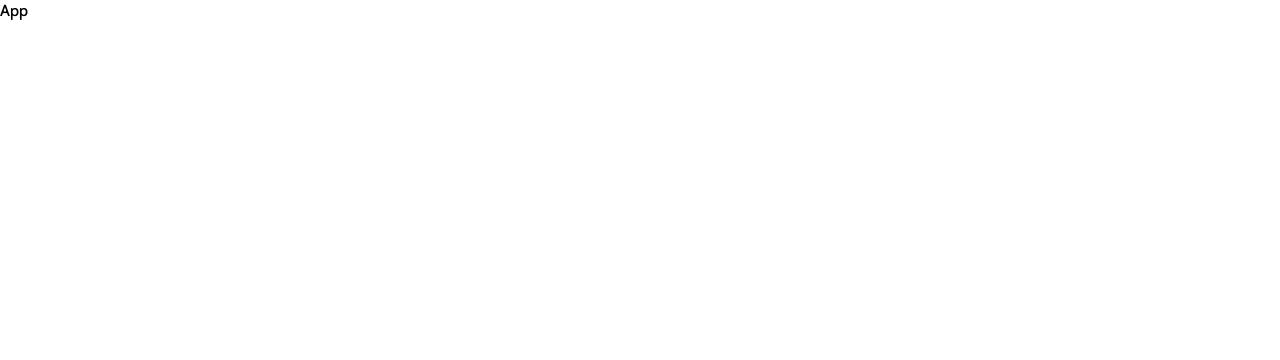
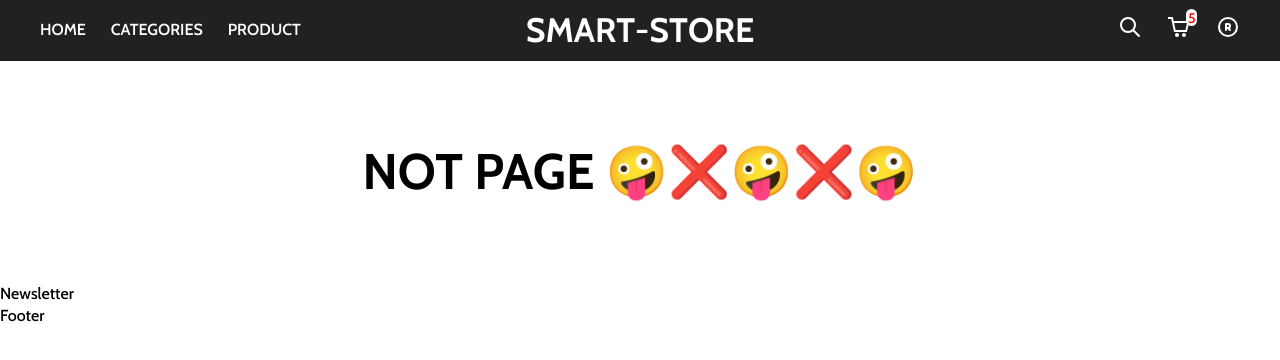
Before and after one commit to tuanpa2k2/Smart-store, a React (Create React App) app in the folder smart-ui/: page /1 in a window 1280 px wide. Shown: the top 360 px of the page. Built offline with nearby package versions, Linux system fonts and the light colour scheme.

Commit message:
Css Header section

```diff
--- a/smart-ui/src/App.js
+++ b/smart-ui/src/App.js
@@ -1,5 +1,30 @@
+import { BrowserRouter, Route, Routes } from 'react-router-dom';
+
+import Header from './components/Header/Header';
+import Footer from './components/Footer/Footer';
+import Home from './components/Home/Home';
+import Category from './components/Category/Category';
+import Error from './components/Error/Error';
+import SingleProduct from './components/SingleProduct/SingleProduct';
+import Newsletter from './components/Footer/Newsletter/Newsletter';
+import AppContext from './utils/context';
+
 function App() {
-    return <div>App</div>;
+    return (
+        <BrowserRouter>
+            <AppContext>
+                <Header />
+                <Routes>
+                    <Route exact path="/" element={<Home />} />
+                    <Route path="/category" element={<Category />} />
+                    <Route path="/product" element={<SingleProduct />} />
+                    <Route path="/:somestring" element={<Error />} />
+                </Routes>
+                <Newsletter />
+                <Footer />
+            </AppContext>
+        </BrowserRouter>
+    );
 }
 
 export default App;
--- a/smart-ui/src/components/Category/Category.jsx
+++ b/smart-ui/src/components/Category/Category.jsx
@@ -1,4 +1,4 @@
-import "./Category.scss";
+import './Category.scss';
 const Category = () => {
     return <div>Category</div>;
 };
--- a/smart-ui/src/components/Category/Category.scss
+++ b/smart-ui/src/components/Category/Category.scss
@@ -1 +1 @@
-@import "../../css-config/mixins.scss";
+@import '../../css-config/mixins.scss';
--- /dev/null
+++ b/smart-ui/src/components/Error/Error.jsx
@@ -0,0 +1,11 @@
+import "./Error.scss"
+
+function Error() {
+    return (
+        <div className="container">
+            <h1>Not page 🤪❌🤪❌🤪</h1>
+        </div>
+     );
+}
+
+export default Error;
--- /dev/null
+++ b/smart-ui/src/components/Error/Error.scss
@@ -0,0 +1,13 @@
+@import "../../css-config/mixins.scss";
+
+.container {
+    display: flex;
+    justify-content: center;
+    align-items: center;
+    margin: 100px 0;
+
+    h1 {
+        text-transform: uppercase;
+        font-size: 50px;
+    }
+}
--- a/smart-ui/src/components/Header/Header.jsx
+++ b/smart-ui/src/components/Header/Header.jsx
@@ -1,6 +1,71 @@
-import "./Header.scss";
+import { useEffect, useState } from 'react';
+import { Link } from 'react-router-dom';
+
+import { TbSearch, TbRegistered } from 'react-icons/tb';
+import { CgShoppingCart } from 'react-icons/cg';
+
+import './Header.scss';
 const Header = () => {
-    return <div>Header</div>;
+    const [scrolled, setScrolled] = useState(false);
+
+    const handleScroll = () => {
+        const offset = window.scrollY;
+        if (offset > 100) {
+            setScrolled(true);
+        } else setScrolled(false);
+    };
+
+    useEffect(() => {
+        window.addEventListener('scroll', handleScroll);
+    }, []);
+
+    return (
+        <>
+            <header className={`main-header ${scrolled ? 'sticky-header' : ''}`}>
+                {/* scroll quá 200 thì add thêm class "sticky-header" ngược lại thì ko */}
+                <div className="header-contend">
+                    <ul className="left">
+                        <li>
+                            <Link to="/" style={{ color: 'white' }}>
+                                Home
+                            </Link>
+                        </li>
+                        <li>
+                            <Link to="/category" style={{ color: 'white' }}>
+                                Categories
+                            </Link>
+                        </li>
+                        <li>
+                            <Link to="/product" style={{ color: 'white' }}>
+                                Product
+                            </Link>
+                        </li>
+                    </ul>
+                    <div className="center">
+                        <p>S</p>
+                        <p>M</p>
+                        <p>A</p>
+                        <p>R</p>
+                        <p>T</p>
+                        <p>-</p>
+                        <p>S</p>
+                        <p>T</p>
+                        <p>O</p>
+                        <p>R</p>
+                        <p>E</p>
+                    </div>
+                    <div className="right">
+                        <TbSearch />
+                        <span className="cart-icon">
+                            <CgShoppingCart />
+                            <span>5</span>
+                        </span>
+                        <TbRegistered />
+                    </div>
+                </div>
+            </header>
+        </>
+    );
 };
 
 export default Header;
--- a/smart-ui/src/components/Header/Header.scss
+++ b/smart-ui/src/components/Header/Header.scss
@@ -1 +1,140 @@
-@import "../../css-config/mixins.scss";
+@import '../../css-config/mixins.scss';
+
+.main-header {
+    width: 100%;
+    padding: 0 20px;
+    background-color: #212121;
+    color: white;
+    border-bottom: 1px solid rgba(0, 0, 0, 0.1);
+    z-index: 99;
+
+    @include md {
+        // Giao diện mobile khi thu phóng
+        padding: 0 40px;
+    }
+
+    .header-contend {
+        display: flex;
+        justify-content: space-between;
+        align-items: center;
+        height: 60px;
+        max-width: 1200px;
+        margin: 0 auto;
+
+        .left {
+            list-style: none;
+            display: flex;
+            gap: 25px;
+
+            @include md {
+                // Giao diện mobile khi thu phóng
+                display: flex;
+            }
+
+            li :link {
+                text-decoration: none;
+                font-size: 16px;
+                font-weight: 600;
+                text-transform: uppercase;
+                cursor: pointer;
+
+                &:hover {
+                    // border-bottom: 1px solid white;
+                    background: -webkit-linear-gradient(120deg, hsl(19, 90%, 52%), hsl(56, 100%, 50%));
+                    -webkit-background-clip: text;
+                    -webkit-text-fill-color: transparent;
+                }
+            }
+        }
+
+        .center {
+            font-size: 22px;
+            font-weight: 700;
+            display: flex;
+            cursor: grab;
+
+            @include md {
+                font-size: 34px;
+                position: absolute;
+                left: 50%;
+                transform: translateX(-50%);
+            }
+
+            p {
+                transition: 0.4s;
+                transform: translateX(0);
+                cursor: grab;
+                color: #fff;
+            }
+
+            p:hover {
+                transform: translateY(-1rem);
+                background: -webkit-linear-gradient(120deg, hsl(19, 90%, 52%), hsl(56, 100%, 50%));
+                -webkit-background-clip: text;
+                -webkit-text-fill-color: transparent;
+            }
+
+            &:hover {
+                border-bottom: white;
+            }
+        }
+
+        .right {
+            display: flex;
+            align-content: center;
+            gap: 20px;
+
+            @include md {
+                gap: 25px;
+            }
+
+            svg {
+                font-size: 20px;
+                cursor: pointer;
+
+                @include md {
+                    font-size: 24px;
+                }
+
+                &:hover {
+                    border-bottom: 1px solid white;
+                }
+            }
+
+            .cart-icon {
+                position: relative;
+
+                span {
+                    min-height: 14px;
+                    text-align: center;
+                    background-color: white;
+                    color: red;
+                    font-size: 14px;
+                    padding: 1.5px;
+                    position: absolute;
+                    top: -6px;
+                    right: -6px;
+                    line-height: 1;
+                    border-radius: 6px;
+                }
+            }
+        }
+    }
+
+    &.sticky-header {
+        // Add thêm class khi scrollY phần Header
+        position: sticky;
+        top: 0;
+        animation: stickyHeader 0.5s ease forwards;
+    }
+}
+
+@keyframes stickyHeader {
+    0% {
+        transform: translateY(-80px);
+    }
+
+    100% {
+        transform: translateY(0px);
+    }
+}
--- a/smart-ui/src/components/Home/Home.jsx
+++ b/smart-ui/src/components/Home/Home.jsx
@@ -1,6 +1,6 @@
-import "./Home.scss";
+import './Home.scss';
 const Home = () => {
-    return <div>Home</div>;
+    return <div className="home">Home</div>;
 };
 
 export default Home;
--- a/smart-ui/src/components/Home/Home.scss
+++ b/smart-ui/src/components/Home/Home.scss
@@ -1 +1,5 @@
-@import "../../css-config/mixins.scss";
+@import '../../css-config/mixins.scss';
+
+.home {
+    height: 2000px;
+}
--- /dev/null
+++ b/smart-ui/src/utils/context.js
@@ -0,0 +1,8 @@
+import { createContext } from "react";
+
+export const Context = createContext();
+
+const AppContext = ({ children }) => {
+  return <Context.Provider>{children}</Context.Provider>;
+};
+export default AppContext;
```
Also changed, not shown: 2 other files (tests, documents, lock files or other folders).
